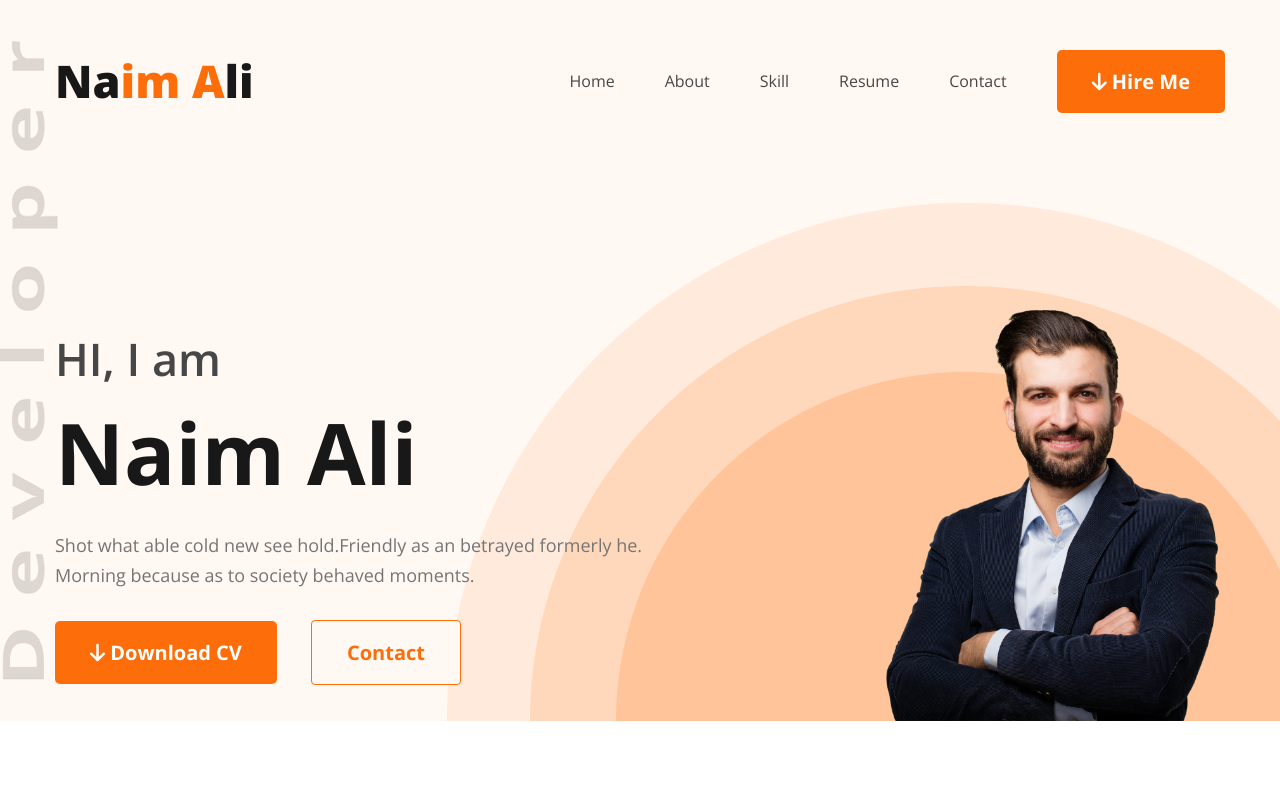
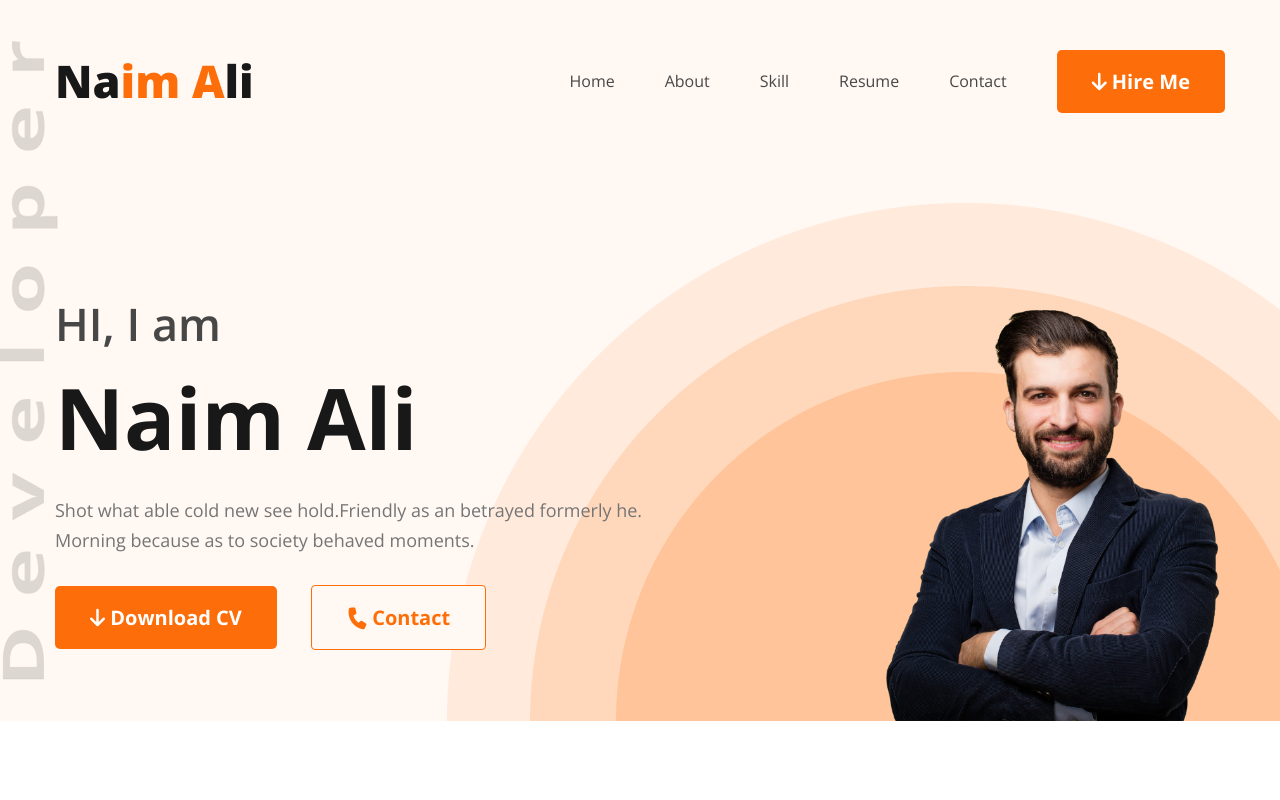
Before and after one commit to naimalinaim1/developer-portfolio, a plain HTML site: page index.html in a window 1280 px wide. Shown: the top 800 px of the page. Drawn offline with nearby package versions, Linux system fonts and the light colour scheme.

Commit message:
Added Font Awesome icon

```diff
--- a/index.html
+++ b/index.html
@@ -41,7 +41,7 @@
             </p>
             <div class="banner-btn">
               <a href="" class="btn-primary"><i class="fa-solid fa-arrow-down"></i> Download CV</a>
-              <a href="" class="btn-primary btn-cont">Contact</a>
+              <a href="" class="btn-primary btn-cont"><i class="fa-solid fa-phone-flip"></i> Contact</a>
             </div>
           </div>
           <div class="banner-image">
--- a/styles/style.css
+++ b/styles/style.css
@@ -87,7 +87,6 @@ section {
 .banner {
     display: flex;
     gap: 160px;
-    align-items: center;
     margin-top: 130px;
 }
 .banner-text h2 {
@@ -118,6 +117,9 @@ section {
     background: #FFF8F3;
     border: 1px solid #FD6E0A;
     border-radius: 4px;
+}
+.btn-cont i.fa-phone-flip {
+    transform: rotate(-260deg);
 }
 .banner-image img {
     display: block;
```
